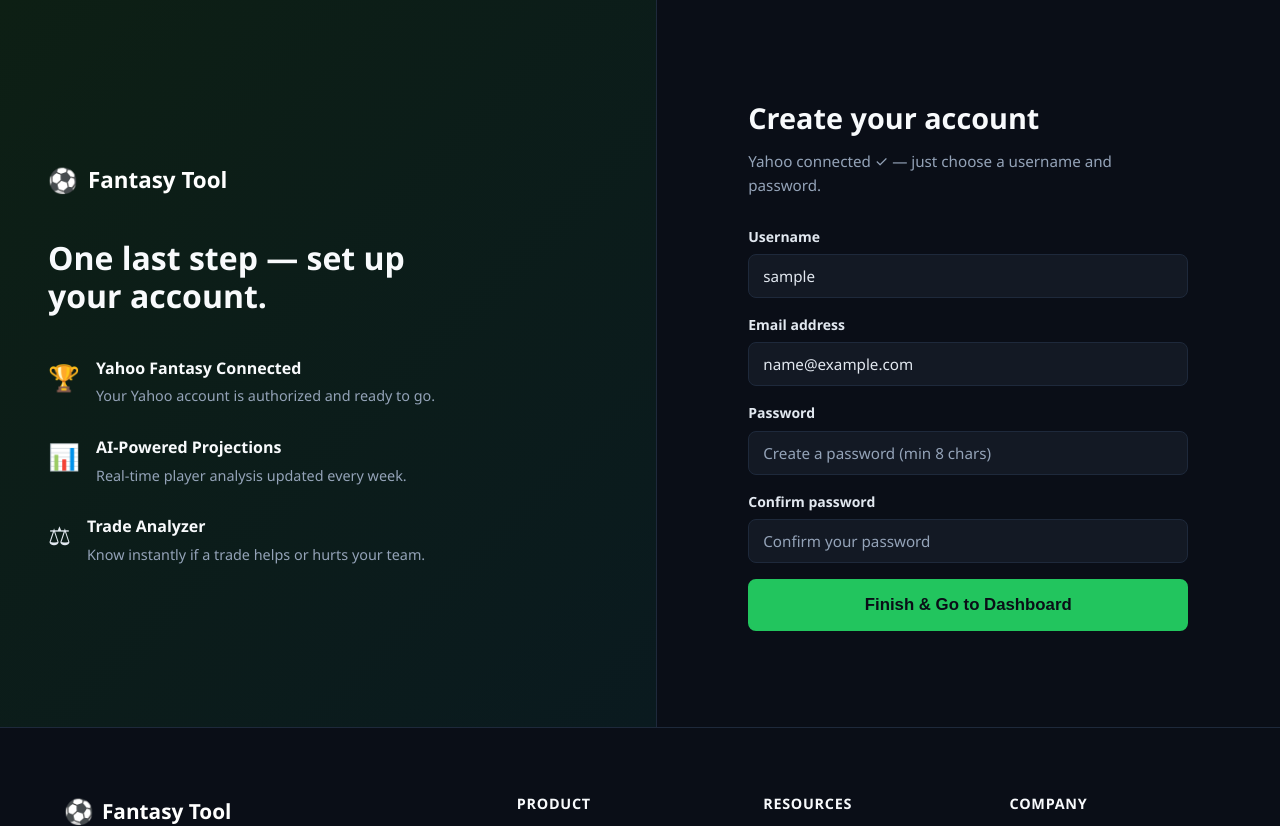
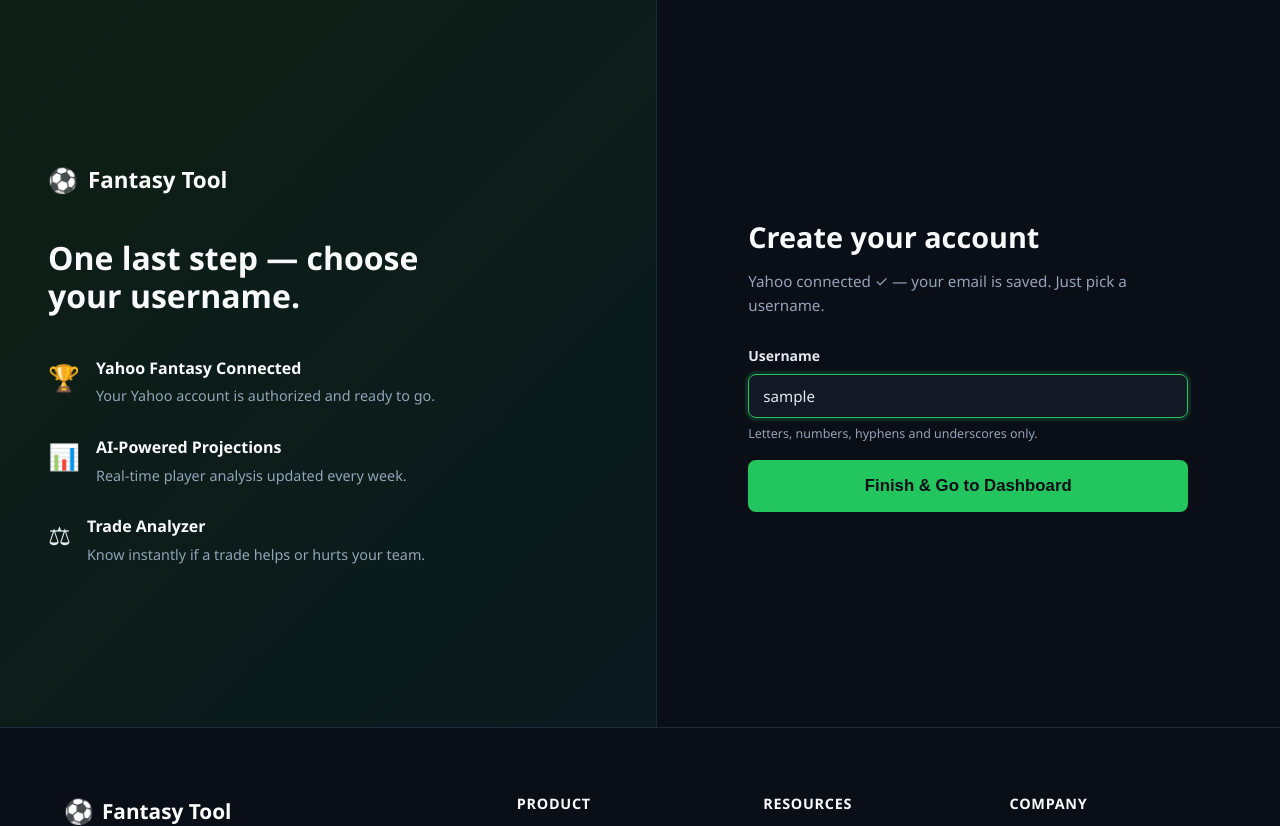
Before and after one commit to Daswanson22/fantasy-tool, a Django app: template templates/accounts/complete_registration.html in a window 1280 px wide. Shown: the part 73-899 px from the top of the page. Run offline with Django 4.2, Linux system fonts and the light colour scheme; the template is opened without the code that fills it: most values are stand-ins (such as "Sample title", 1, 10 or a date in 2020).

Commit message:
feat: Simplify Yahoo registration to username-only
After Yahoo OAuth the registration form now asks only for a username.
Email is saved automatically from Yahoo's id_token JWT (no input needed).
Password removed entirely — Yahoo OAuth is the authentication method.

Pipeline: require_registration validates username only; removed
set_yahoo_user_password step from SOCIAL_AUTH_PIPELINE.

https://claude.ai/code/session_01PEhre1vnLdu7uLCS4PAxx2

```diff
--- a/fantasy_tool/settings.py
+++ b/fantasy_tool/settings.py
@@ -100,8 +100,6 @@ SOCIAL_AUTH_PIPELINE = (
     'social_core.pipeline.user.create_user',
     'social_core.pipeline.social_auth.associate_user',
     'social_core.pipeline.social_auth.load_extra_data',
-    # Apply password collected during registration
-    'accounts.pipeline.set_yahoo_user_password',
     'social_core.pipeline.user.user_details',
     'accounts.pipeline.fix_username_from_email',
 )
--- a/static/css/style.css
+++ b/static/css/style.css
@@ -796,6 +796,11 @@ ul {
     color: #f87171;
 }
 
+.form-hint {
+    font-size: 0.78rem;
+    color: var(--color-text-muted);
+}
+
 .form-group-checkbox {
     flex-direction: row;
     align-items: flex-start;
--- a/templates/accounts/complete_registration.html
+++ b/templates/accounts/complete_registration.html
@@ -1,7 +1,7 @@
 {% extends 'base.html' %}
 {% load static %}
 
-{% block title %}Complete Your Account - Fantasy Tool{% endblock %}
+{% block title %}Choose a Username - Fantasy Tool{% endblock %}
 
 {% block content %}
 <section class="auth-section">
@@ -13,7 +13,7 @@
                 <span class="logo-icon">&#9917;</span>
                 <span>Fantasy Tool</span>
             </div>
-            <h2 class="auth-headline">One last step — set up your account.</h2>
+            <h2 class="auth-headline">One last step — choose your username.</h2>
             <ul class="auth-benefits">
                 <li>
                     <span class="benefit-icon">&#127942;</span>
@@ -43,7 +43,9 @@
         <div class="auth-panel auth-panel-right">
             <div class="auth-form-wrapper">
                 <h1 class="auth-title">Create your account</h1>
-                <p class="auth-subtitle">Yahoo connected ✓ — just choose a username and password.</p>
+                <p class="auth-subtitle">
+                    Yahoo connected &#10003; — your email is saved. Just pick a username.
+                </p>
 
                 {% if errors %}
                 <div class="alert alert-error">
@@ -53,7 +55,6 @@
                 </div>
                 {% endif %}
 
-                <!-- Form POSTs back to the social auth complete URL to resume the pipeline -->
                 <form method="post" action="/auth/complete/yahoo-oauth2/" class="auth-form" novalidate>
                     {% csrf_token %}
                     <input type="hidden" name="partial_token" value="{{ partial_token }}">
@@ -62,26 +63,9 @@
                         <label for="id_username">Username</label>
                         <input type="text" id="id_username" name="username"
                                class="form-input" placeholder="Choose a username"
-                               value="{{ prefill.username }}" required>
-                    </div>
-
-                    <div class="form-group">
-                        <label for="id_email">Email address</label>
-                        <input type="email" id="id_email" name="email"
-                               class="form-input" placeholder="you@example.com"
-                               value="{{ prefill.email }}" required>
-                    </div>
-
-                    <div class="form-group">
-                        <label for="id_password1">Password</label>
-                        <input type="password" id="id_password1" name="password1"
-                               class="form-input" placeholder="Create a password (min 8 chars)" required>
-                    </div>
-
-                    <div class="form-group">
-                        <label for="id_password2">Confirm password</label>
-                        <input type="password" id="id_password2" name="password2"
-                               class="form-input" placeholder="Confirm your password" required>
+                               value="{{ prefill.username }}"
+                               autocomplete="username" required autofocus>
+                        <span class="form-hint">Letters, numbers, hyphens and underscores only.</span>
                     </div>
 
                     <button type="submit" class="btn btn-primary btn-block btn-lg">
```
Also changed, not shown: accounts/pipeline.py (+9 -41 lines).
